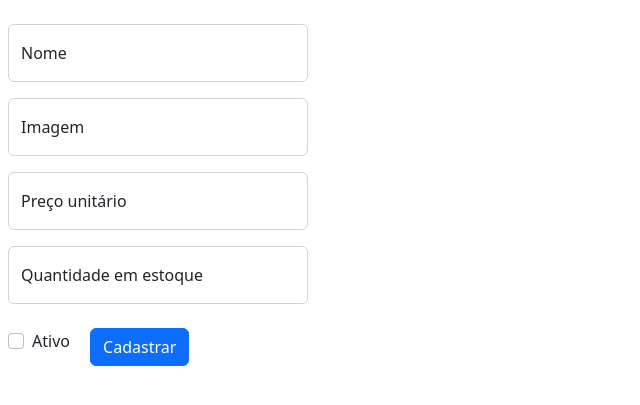
After one commit to gabsgc/projeto_ecommerce, a Django app: page /cadastrar in a window 1280 px wide. The commit adds this page. Shown: the top 405 px of the page, without its empty margins (0-640 px from the left). Run offline with Django 4.2, Linux system fonts and the light colour scheme.

Commit message:
Create POST Produto

```diff
--- /dev/null
+++ b/ecommerce/loja/templates/cadastro.html
@@ -0,0 +1,45 @@
+<!DOCTYPE html>
+<html lang="en">
+<head>
+    <meta charset="UTF-8">
+    <meta http-equiv="X-UA-Compatible" content="IE=edge">
+    <meta name="viewport" content="width=device-width, initial-scale=1.0">
+    <link href="https://cdn.jsdelivr.net/npm/bootstrap@5.2.0-beta1/dist/css/bootstrap.min.css" rel="stylesheet" integrity="sha384-0evHe/X+R7YkIZDRvuzKMRqM+OrBnVFBL6DOitfPri4tjfHxaWutUpFmBp4vmVor" crossorigin="anonymous">
+    <title>Cadastro de Produto</title>
+</head>
+<body>
+    <form method="post">
+        {% csrf_token %}
+        <div class="p-2">
+            <div class="form-floating ml-2 mb-3 mt-3" style="width: 300px;">
+                <input type="text" class="form-control" name="nome" id="nome" placeholder="Nome">
+                <label for="nome">Nome</label>
+            </div>
+            <div class="form-floating ml-2 mb-3 mt-3" style="width: 300px;">
+                <input type="text" class="form-control" name="imagem" id="imagem" placeholder="Url da imagem">
+                <label for="imagem">Imagem</label>
+            </div>
+            <div class="form-floating ml-2 mb-3 mt-3" style="width: 300px;">
+                <input type="number" step="0.01" class="form-control" name="preco_unitario" id="preco_unitario" placeholder="Preço unitário">
+                <label for="preco_unitario">Preço unitário</label>
+            </div>
+            <div class="form-floating ml-2 mb-3 mt-3" style="width: 300px;">
+                <input type="number" name="qtd_estoque" id="qtd_estoque" class="form-control" placeholder="Quantidade em estoque">
+                <label for="qtd_estoque">Quantidade em estoque</label>
+            </div>
+
+            <div class="form-check form-check-inline">
+                <input class="form-check-input" type="checkbox" id="ativo" name="ativo" value="ativo">
+                <label class="form-check-label" for="ativo">Ativo</label>
+            </div>
+            <button class="btn btn-primary mt-2" type="submit" id="botao_cadastrar">Cadastrar</button>
+        </div>
+
+
+    </form>
+
+
+    <script src="https://cdn.jsdelivr.net/npm/@popperjs/core@2.11.5/dist/umd/popper.min.js" integrity="sha384-Xe+8cL9oJa6tN/veChSP7q+mnSPaj5Bcu9mPX5F5xIGE0DVittaqT5lorf0EI7Vk" crossorigin="anonymous"></script>
+    <script src="https://cdn.jsdelivr.net/npm/bootstrap@5.2.0-beta1/dist/js/bootstrap.min.js" integrity="sha384-kjU+l4N0Yf4ZOJErLsIcvOU2qSb74wXpOhqTvwVx3OElZRweTnQ6d31fXEoRD1Jy" crossorigin="anonymous"></script>
+</body>
+</html>
--- a/ecommerce/loja/urls.py
+++ b/ecommerce/loja/urls.py
@@ -4,5 +4,6 @@ from django.urls import path
 from . import views
 
 urlpatterns = [
-    path('', views.index, name='index')
+    path('', views.index, name='index'),
+    path('cadastrar', views.cadastrar_produto, name='cadastrar_produto')
 ]
--- a/ecommerce/loja/views.py
+++ b/ecommerce/loja/views.py
@@ -1,3 +1,4 @@
+from operator import truediv
 from django.shortcuts import render
 from loja.models import Produto
 
@@ -5,3 +6,20 @@ produtos = Produto.objects.all()
 
 def index(request):
     return render(template_name="index.html", request=request, context={'produto': produtos})
+
+def cadastrar_produto(request):
+    if request.method == "GET":
+        return render(template_name="cadastro.html", request=request)
+    elif request.method == "POST":
+        if request.POST.get('ativo') == 'on':
+            ativo = True
+        else:
+            ativo = False
+        produto = Produto()
+        produto.nome = request.POST.get('nome', None)
+        produto.qtd_estoque = request.POST.get('qtd_estoque', None)
+        produto.preco_unitario = request.POST.get('preco_unitario', None)
+        produto.imagem = request.POST.get('imagem', None)
+        produto.ativo = ativo
+        produto.save()
+        return render(template_name="index.html", request=request, context={'produto': produtos})
```
Also changed, not shown: ecommerce/loja/templates/index.html (+35 -1 lines).
